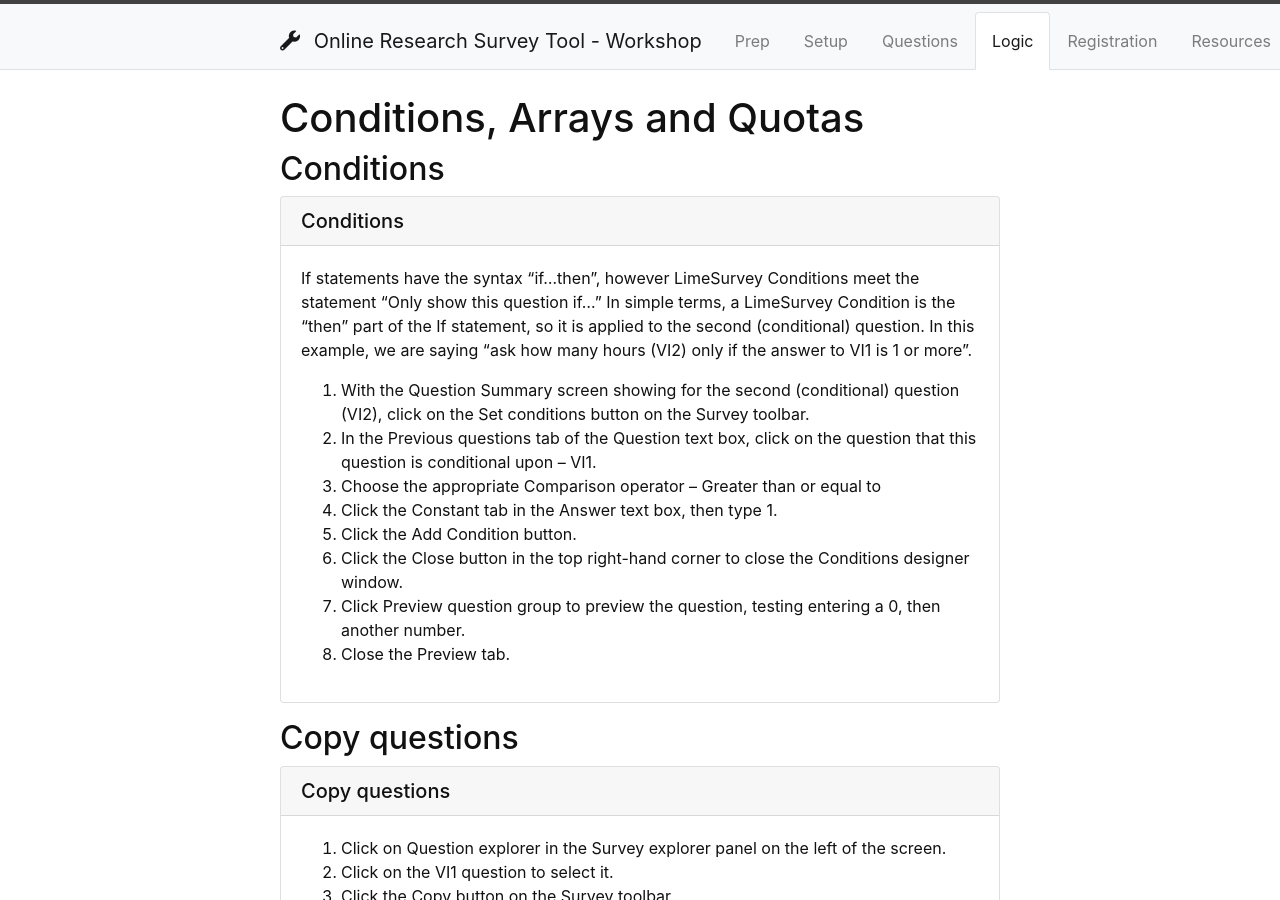
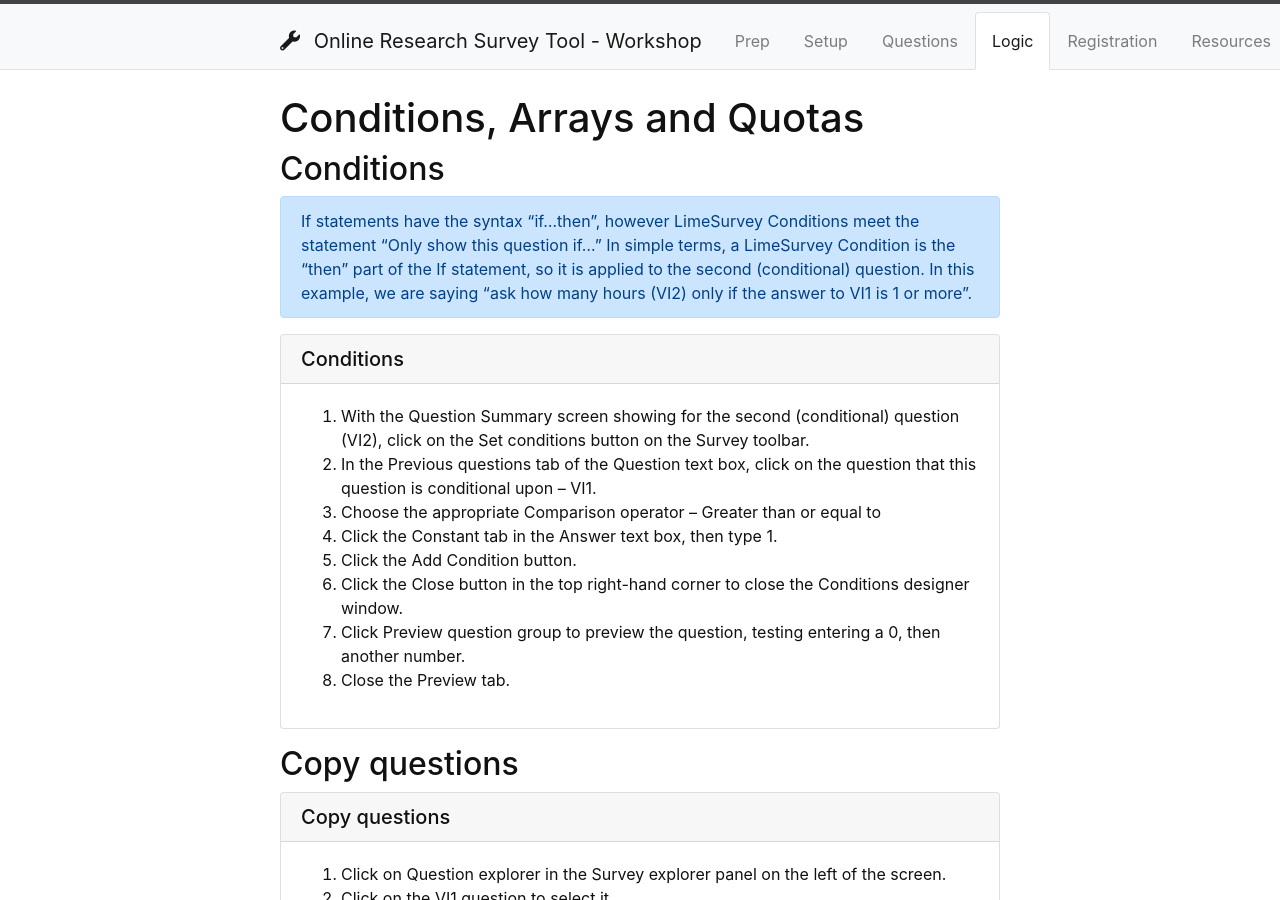
Before and after one commit to ybanens/survey-tool, a Jekyll site: the page built from content/3-arrays-quotas-logic.md, in a window 1280 px wide and 900 px high. Built offline with Jekyll 4.4.1, drawn with Linux system fonts in a browser that asks for light colours; part of the change alters nothing that is shown; some of the changed text lies outside the part shown.

Commit message:
Update 3-arrays-quotas-logic.md

```diff
--- a/content/3-arrays-quotas-logic.md
+++ b/content/3-arrays-quotas-logic.md
@@ -7,9 +7,12 @@ nav: true
 
 ## Conditions
 
+{% capture text %}If statements have the syntax “if…then”, however LimeSurvey Conditions meet the statement “Only show this question if…”  In simple terms, a LimeSurvey Condition is the “then” part of the If statement, so it is applied to the second (conditional) question.
+In this example, we are saying “ask how many hours (VI2) only if the answer to VI1 is 1 or more”.{% endcapture %}
+{% include alert.md text=text color=info %}
+
+
 {% capture text %}
-If statements have the syntax “if…then”, however LimeSurvey Conditions meet the statement “Only show this question if…”  In simple terms, a LimeSurvey Condition is the “then” part of the If statement, so it is applied to the second (conditional) question.
-In this example, we are saying “ask how many hours (VI2) only if the answer to VI1 is 1 or more”.
 1.	With the Question Summary screen showing for the second (conditional) question (VI2), click on the Set conditions button on the Survey toolbar.
 2.	In the Previous questions tab of the Question text box, click on the question that this question is conditional upon – VI1.
 3.	Choose the appropriate Comparison operator – Greater than or equal to
@@ -195,10 +198,13 @@ Please selected how often you eat at least ONE portion of the following foods.
 
 {% capture text %}
 9.	Click the Edit answer options button on the Survey toolbar.
-{% capture text %}MPFa	Rarely or never
-MPFb	1-3 times per week
-MPFc	4-6 times per week
-MPFd	7+ times per week{% endcapture %}
+{% capture text %}
+| Code | Value |
+|------|--------------------|
+|MPFa | Rarely or never |
+| MPFb | 1-3 times per week |
+| MPFc | 4-6 times per week |
+| MPFd | 7+ times per week |{% endcapture %}
 {% include alert.md text=text color=warning %}
 10.	Click the Save and close button.
 11.	Preview the question, then close the Preview tab.{% endcapture %}
```
